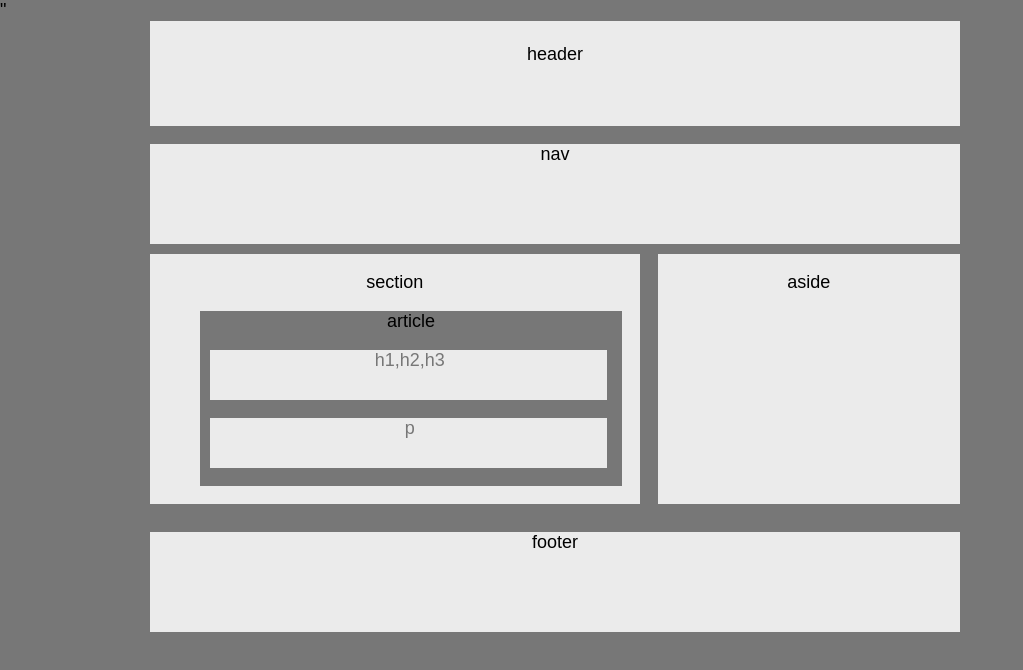
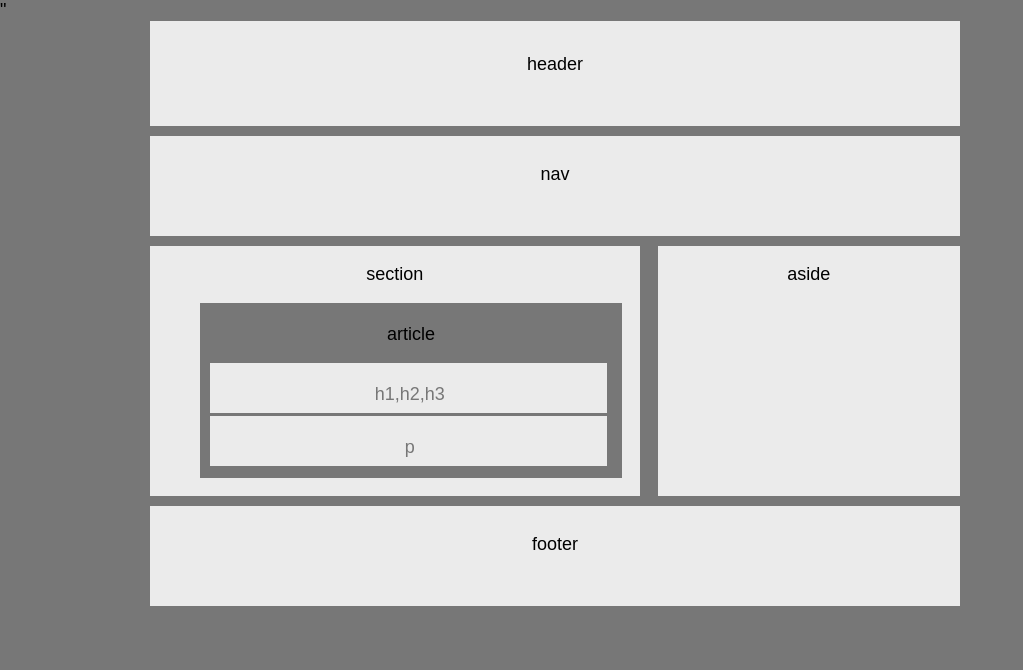
Before and after one commit to dlaugins/HW-Wireframe, a plain HTML site: page index.html in a window 1280 px wide. Shown: the whole page, without its empty margins (0-1023 px from the left). Drawn offline with Linux system fonts and the light colour scheme.

Commit message:
changed font spacing

```diff
--- a/style2.css
+++ b/style2.css
@@ -9,17 +9,18 @@ body{
 
  header{
 	background-color:#ebebeb;
-	padding-top:5px;
+	padding-top:15px;
 	text-align:center;
-	height:100px;
+	height:90px;
 	margin-left: 150px;
 	}
 
 #nav{
 	background-color:#ebebeb;
-	margin:auto;
+	margin-top:10px;
+	padding-top: 10px;
 	text-align:center;
-	height:100px;
+	height:90px;
 	margin-left: 150px;
 }
 
@@ -39,10 +40,11 @@ body{
   margin-left: 150px;
   text-align:center;
   width:85%;
-  height:175px;
+  height:172px;
   position: relative;
   left:-100px;
   top: 400;
+  Padding-top:3px;
   padding-left: 3px;
   padding-right: 3px;
   background-color:#777;
@@ -52,26 +54,29 @@ body{
   margin-left: 150px;
   text-align:center;
   width:95% ;
-  height:50px;
+  height:47px;
   position: relative;
   left:-143px;
-  top: 375;
+  top: 385;
   background-color:#ebebeb;
   color:#777;
   padding-left: 2px;
+  padding-top: 3px
   }
 
   #p{clear:both;
+  margin-top:3px;
   margin-left: 150px;
   text-align:center;
   width:95% ;
-  height:50px;
+  height:47px;
   position: relative;
   left:-143px;
-  top: 375;
+  top: 372;
   background-color:#ebebeb;
   color:#777;
   padding-left: 2px;
+  padding-top: 3px;
   }
 #aside{background-color:#ebebeb;
 	margin-top:10px;
@@ -89,8 +94,10 @@ body{
 	margin:10px;
 	margin:auto;
 	text-align:center;
-	height:100px;
+	height:90px;
 	margin-left: 150px;
+	padding-top:10px;
+	margin-bottom: 20px
 }
 .clearfix::after{
 	content:"";
```
